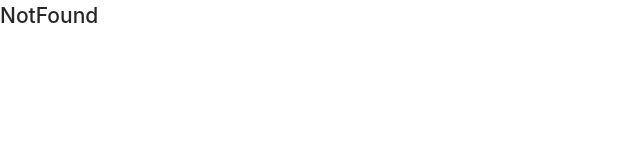
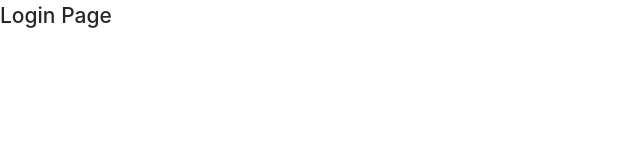
Before and after one commit to abhishekjain35/Mini-house-client, a React (Create React App) app: page /login in a window 1280 px wide. Shown: the top 160 px of the page, without its empty margins (0-640 px from the left). Built offline with nearby package versions, Linux system fonts and the light colour scheme.

Commit message:
Added login page boilerplate

```diff
--- a/src/index.tsx
+++ b/src/index.tsx
@@ -2,7 +2,15 @@ import React from "react";
 import { render } from "react-dom";
 import ApolloClient from "apollo-boost";
 import { ApolloProvider } from "@apollo/react-hooks";
-import { Home, Host, Listing, Listings, NotFound, User } from "./sections";
+import {
+  Home,
+  Host,
+  Listing,
+  Listings,
+  NotFound,
+  User,
+  Login,
+} from "./sections";
 import * as serviceWorker from "./serviceWorker";
 import "./styles/index.css";
 import { BrowserRouter, Switch, Route } from "react-router-dom";
@@ -19,13 +27,14 @@ const App = () => {
         <Route exact path="/host" component={Host} />
         <Route exact path="/listing/:id" component={Listing} />
         <Route exact path="/listings/:location?" component={Listings} />
+        <Route exact path="/login" component={Login} />
         <Route exact path="/user/:id" component={User} />
         <Route exact path="/" component={Home} />
         <Route component={NotFound} />
       </Switch>
     </BrowserRouter>
-  )
-}
+  );
+};
 
 render(
   <ApolloProvider client={client}>
--- /dev/null
+++ b/src/sections/Login/index.tsx
@@ -0,0 +1,5 @@
+import React from "react";
+
+export const Login = () => {
+  return <h2>Login Page</h2>;
+};
--- a/src/sections/index.ts
+++ b/src/sections/index.ts
@@ -3,4 +3,5 @@ export * from "./Host";
 export * from "./Listing";
 export * from "./Listings";
 export * from "./User";
+export * from "./Login";
 export * from "./NotFound";
```
Also changed, not shown: src/sections/Login/assets/google_logo.jpg (added). Lines whose indentation alone changed are shown as unchanged.
